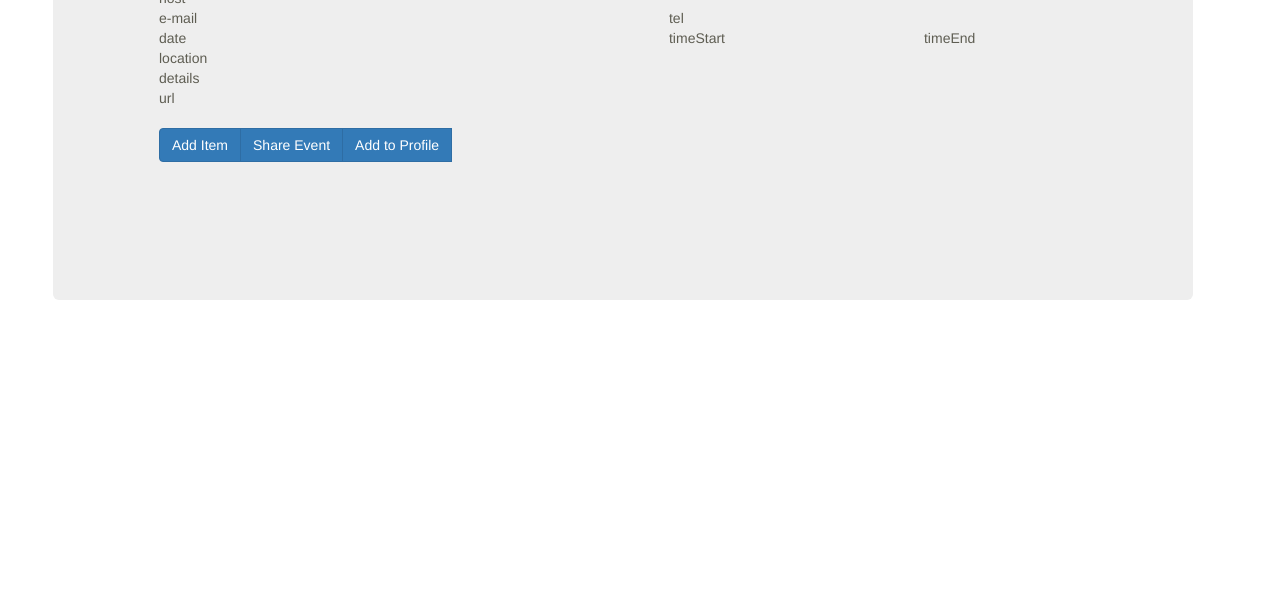
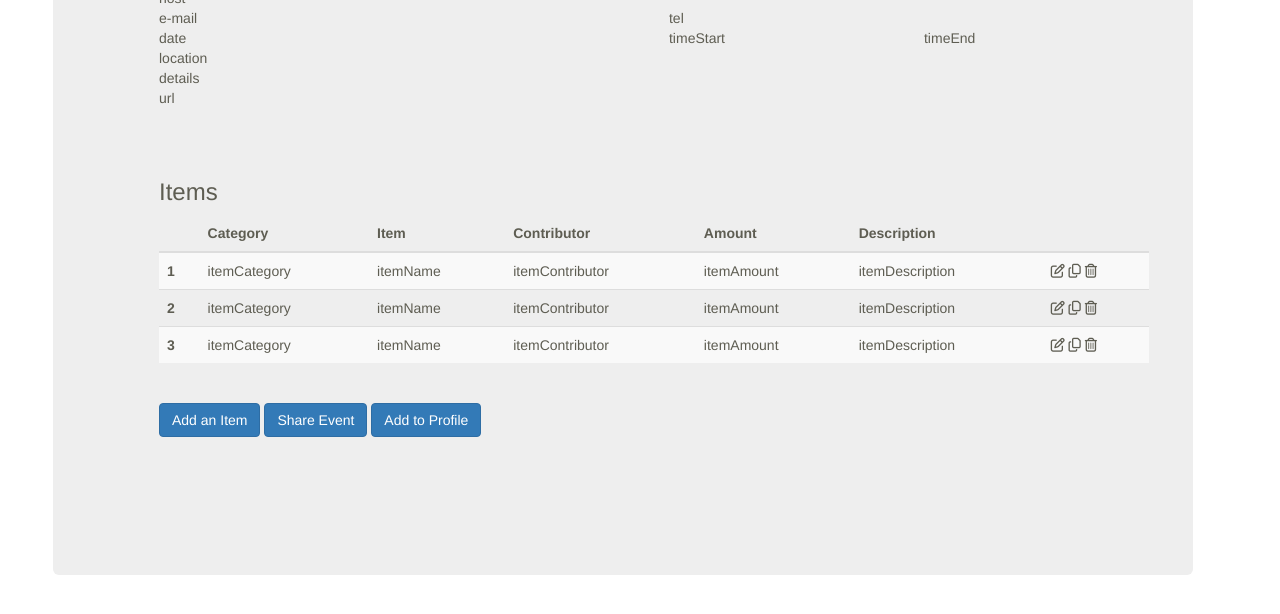
Before and after one commit to chadobryhim/Potlucky, a plain HTML site: page public/event.html in a window 1280 px wide. Shown: the part 308-922 px from the top of the page. Before the commit the page ends 800 px from the top, so only its background shows below. Drawn offline with nearby package versions, Linux system fonts and the light colour scheme; a web font is replaced by a local one.

Commit message:
tables added

```diff
--- a/public/event.html
+++ b/public/event.html
@@ -68,9 +68,54 @@
 			<div class="row">
 			  <div class="col-xs-12">url</div>
 			</div>
+		</div>
+
+		<div class="container">
+		  <h3>Items</h3>
+			<table id="eventItems" class="table table-striped" cellspacing="0" width="100%">
+				<thead>
+					<tr>
+						<th></th>
+						<th>Category</th>
+						<th>Item</th>
+						<th>Contributor</th>
+						<th>Amount</th>
+						<th>Description</th>
+						<th></th>
+					</tr>
+				</thead>
+				<tbody>
+					<tr>
+						<th scope=row>1</th>
+						<td>itemCategory</td>
+						<td>itemName</td>
+						<td>itemContributor</td>
+						<td>itemAmount</td>
+						<td>itemDescription</td>
+						<td><i class="fa fa-pencil-square-o" aria-hidden="true"></i> <i class="fa fa-files-o" aria-hidden="true"></i> <i class="fa fa-trash-o" aria-hidden="true"></i></td>
+					</tr>
+					<tr>
+						<th scope=row>2</th>
+						<td>itemCategory</td>
+						<td>itemName</td>
+						<td>itemContributor</td>
+						<td>itemAmount</td>
+						<td>itemDescription</td>
+						<td><i class="fa fa-pencil-square-o" aria-hidden="true"></i> <i class="fa fa-files-o" aria-hidden="true"></i> <i class="fa fa-trash-o" aria-hidden="true"></i></td>
+					</tr>
+					<tr>
+						<th scope=row>3</th>
+						<td>itemCategory</td>
+						<td>itemName</td>
+						<td>itemContributor</td>
+						<td>itemAmount</td>
+						<td>itemDescription</td>
+						<td><i class="fa fa-pencil-square-o" aria-hidden="true"></i> <i class="fa fa-files-o" aria-hidden="true"></i> <i class="fa fa-trash-o" aria-hidden="true"></i></td>
+					</tr>
+				</tbody>
+			</table>
 			<br>
-			<div class="btn-group" role="group" aria-label="User action group">
-			  <a href="#addItemModal" data-toggle="modal" data-target="#addItemModal" class="btn btn-primary">Add Item</a>
+			<a href="#addItemModal" data-toggle="modal" data-target="#addItemModal" class="btn btn-primary">Add an Item</a>
 			<a href="#" class="btn btn-primary" id="btn-share" data-modal-title="Share Event" data-facebook-label="Share on Facebook" data-twitter-label="Share on Twitter" data-twitter-text="Twitter Text" data-linkedin-label="Share on LinkedIn" data-linkedin-title="LinkedIn Title" data-linkedin-summary="LinkedIn Summary" data-email-label="Share via Email" data-email-subject="Email Subject">Share Event</a>
 		  <button type="button" class="btn btn-primary">Add to Profile</button>
 		    <div class="span pull-right alert alert-success fade">
@@ -78,7 +123,7 @@
 		      <strong>Success!</strong> Event added to your profile.
 		    </div>
 		</div>
-		</div>
+
 	</div>
 </div>
 
--- a/public/script.js
+++ b/public/script.js
@@ -1,3 +1,13 @@
+//--modalScript--//
+	$('#myModal').on('shown.bs.modal', function () {
+	$('#myInput').focus()
+});
+
+//--tableSort--//
+$(document).ready(function() {
+    $('#example').DataTable();
+} );
+
 //--shareEvent--//
 $("#btn-share").click(function() {
 	var shareHtml = "",
```
Also changed, not shown: public/profile.html (+37 -6 lines). Lines whose indentation alone changed are shown as unchanged.
